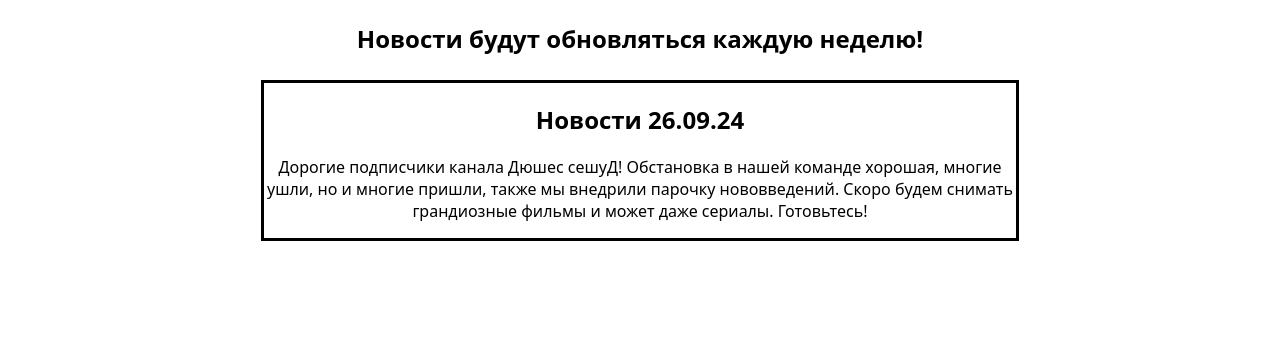
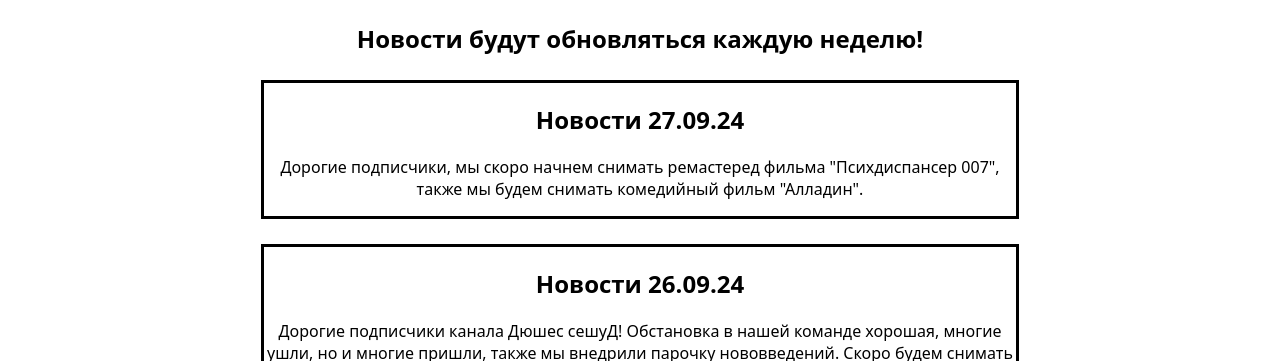
Before and after one commit to Joker67193/Dushes_seshuD, a plain HTML site: page news.html in a window 1280 px wide. Shown: the part 218-579 px from the top of the page. Drawn offline with Linux system fonts and the light colour scheme.

Commit message:
news.html

```diff
--- a/news.html
+++ b/news.html
@@ -20,6 +20,12 @@
         <h1 id="penis">Новости</h1>
         <h2>Новости будут обновляться каждую неделю!</h2>
         <div class="ne">
+            <h2>Новости 27.09.24</h2>
+            <p>Дорогие подписчики, мы скоро начнем снимать ремастеред фильма "Психдиспансер 007",
+               также мы будем снимать комедийный фильм "Алладин".
+            </p>
+        </div>
+        <div class="ne">
             <h2>Новости 26.09.24</h2>
             <p>Дорогие подписчики канала Дюшес сешуД! Обстановка в нашей команде хорошая,
                многие ушли, но и многие пришли, также мы внедрили парочку нововведений.
```
